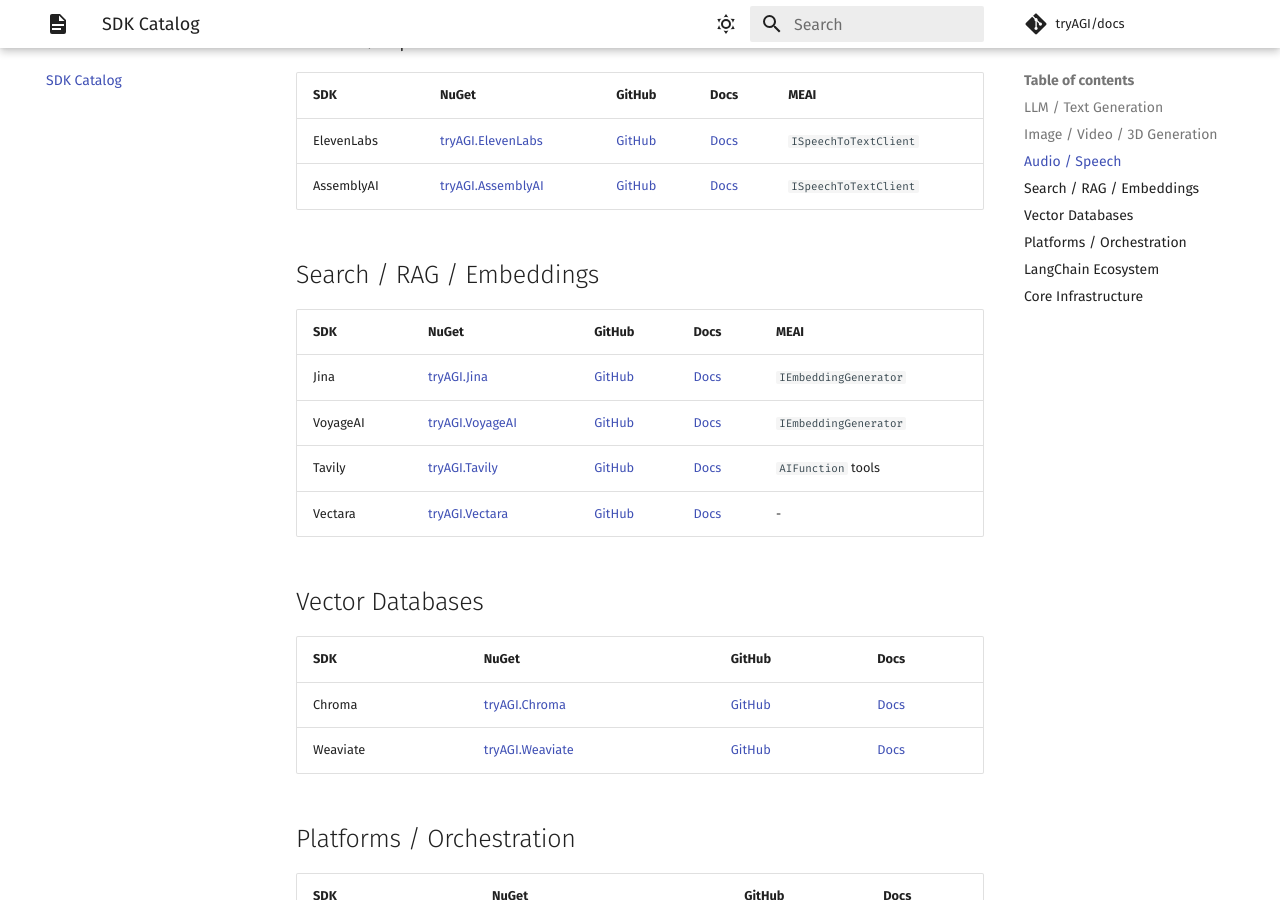
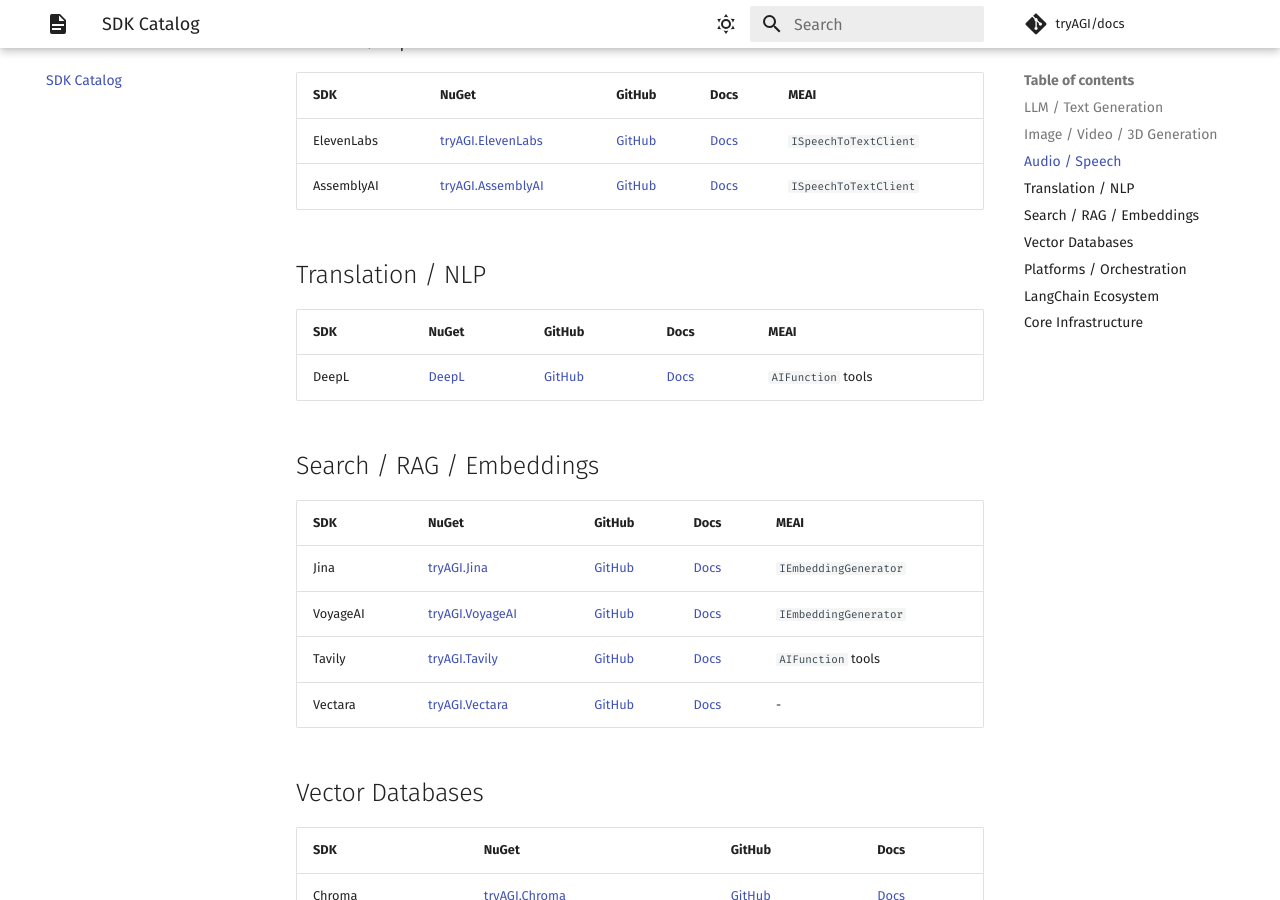
Before and after one commit to tryAGI/docs, an MkDocs documentation site: the page built from docs/sdks/index.md, in a window 1280 px wide and 900 px high, scrolled down 1564 px. Built offline with MkDocs 1.6.1 and Material for MkDocs 9.7.7, drawn with Linux system fonts in a browser that asks for light colours; comment, search, counter and statistics services are not loaded; the version menu is left out.

Commit message:
Add DeepL to SDK catalog under Translation / NLP section
Co-Authored-By: Claude Opus 4.6 <noreply@anthropic.com>

```diff
--- a/docs/sdks/index.md
+++ b/docs/sdks/index.md
@@ -41,6 +41,12 @@ Complete listing of all tryAGI SDKs organized by category.
 | ElevenLabs | [tryAGI.ElevenLabs](https://www.nuget.org/packages/tryAGI.ElevenLabs) | [GitHub](https://github.com/tryAGI/ElevenLabs) | [Docs](https://tryagi.github.io/ElevenLabs/) | `ISpeechToTextClient` |
 | AssemblyAI | [tryAGI.AssemblyAI](https://www.nuget.org/packages/tryAGI.AssemblyAI) | [GitHub](https://github.com/tryAGI/AssemblyAI) | [Docs](https://tryagi.github.io/AssemblyAI/) | `ISpeechToTextClient` |
 
+## Translation / NLP
+
+| SDK | NuGet | GitHub | Docs | MEAI |
+|-----|-------|--------|------|------|
+| DeepL | [DeepL](https://www.nuget.org/packages/DeepL) | [GitHub](https://github.com/tryAGI/DeepL) | [Docs](https://tryagi.github.io/DeepL/) | `AIFunction` tools |
+
 ## Search / RAG / Embeddings
 
 | SDK | NuGet | GitHub | Docs | MEAI |
```
